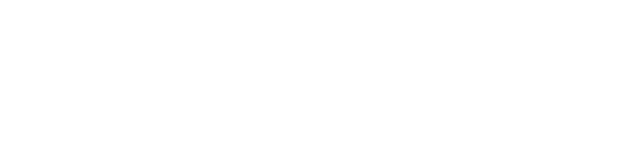
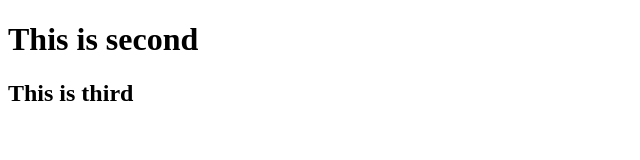
Before and after one commit to Jnmim143/my-second-repo, a plain HTML site: page index.html in a window 1280 px wide. Shown: the whole page, without its empty margins (0-640 px from the left). Drawn offline with Linux system fonts and the light colour scheme.

Commit message:
added header

```diff
--- a/index.html
+++ b/index.html
@@ -7,6 +7,7 @@
     <title>My second github repo</title>
 </head>
 <body>
-
+    <h1>This is second</h1>
+    <h2>This is third</h2>
 </body>
 </html>
```
